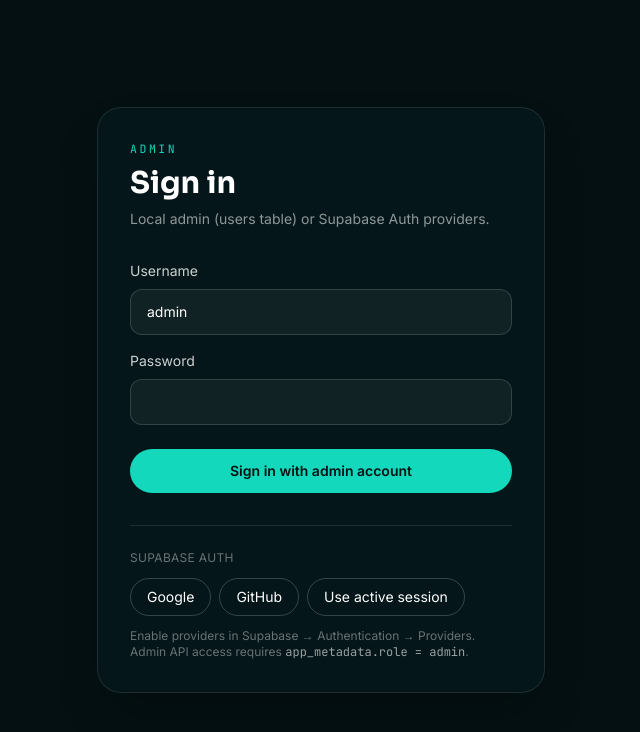
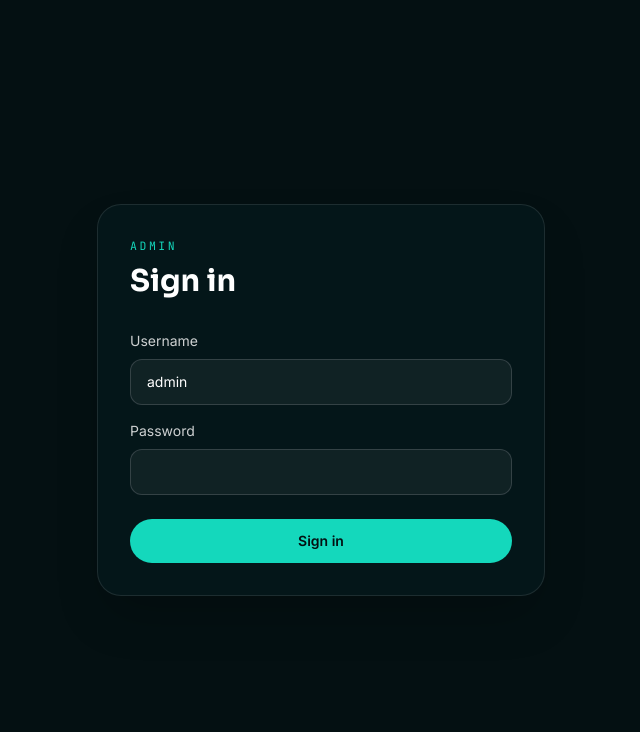
Before and after one commit to benrich09/senotrams, a Next.js app: page /login in a window 1280 px wide. Shown: the top 732 px of the page, without its empty margins (319-959 px from the left). Built offline with nearby package versions, Linux system fonts and the light colour scheme; no server answers.

Commit message:
new service

```diff
--- a/app/login/page.tsx
+++ b/app/login/page.tsx
@@ -56,9 +56,7 @@ function LoginForm() {
     <div className="w-full max-w-md rounded-3xl border border-white/10 bg-ink-2/80 p-8 shadow-2xl backdrop-blur">
       <p className="eyebrow text-orange">Admin</p>
       <h1 className="mt-2 font-display text-3xl font-bold text-white">Sign in</h1>
-      <p className="mt-2 text-sm text-white/55">
-        Local admin (users table) or Supabase Auth providers.
-      </p>
+
 
       <form onSubmit={onSubmit} className="mt-8 flex flex-col gap-4">
         <label className="flex flex-col gap-2 text-sm text-white/80">
@@ -88,42 +86,10 @@ function LoginForm() {
           disabled={loading}
           className="mt-2 rounded-full bg-orange px-6 py-3 text-sm font-semibold text-ink disabled:opacity-60"
         >
-          {loading ? "Signing in…" : "Sign in with admin account"}
+          {loading ? "Signing in…" : "Sign in"}
         </button>
       </form>
 
-      {hasSupabase && (
-        <div className="mt-8 border-t border-white/10 pt-6">
-          <p className="text-xs uppercase tracking-wide text-white/40">Supabase Auth</p>
-          <div className="mt-3 flex flex-wrap gap-2">
-            <button
-              type="button"
-              onClick={() => oauth("google")}
-              className="rounded-full border border-white/20 px-4 py-2 text-sm text-white hover:border-orange"
-            >
-              Google
-            </button>
-            <button
-              type="button"
-              onClick={() => oauth("github")}
-              className="rounded-full border border-white/20 px-4 py-2 text-sm text-white hover:border-orange"
-            >
-              GitHub
-            </button>
-            <button
-              type="button"
-              onClick={useSupabaseSession}
-              className="rounded-full border border-white/20 px-4 py-2 text-sm text-white hover:border-orange"
-            >
-              Use active session
-            </button>
-          </div>
-          <p className="mt-3 text-xs text-white/40">
-            Enable providers in Supabase → Authentication → Providers. Admin API
-            access requires <code className="text-white/60">app_metadata.role = admin</code>.
-          </p>
-        </div>
-      )}
     </div>
   );
 }
--- a/data/services.ts
+++ b/data/services.ts
@@ -1,4 +1,4 @@
-export type Accent = "orange" | "blue";
+export type Accent = "orange" | "blue" | "green";
 
 export interface ServiceItem {
   slug: string;
@@ -193,6 +193,32 @@ export const services: ServiceItem[] = [
     bookingNote: "What content do you need first?",
     techStacks: ["Editorial workflows", "SEO basics", "CMS (WordPress / headless)", "Brand guidelines"],
   },
+   {
+    slug: "ICT Maintanance and Support ",
+    monogram: "MS",
+    name: "ICT Maintenance and Support",
+    tagline: "Keeping your systems running",
+    accent: "blue",
+    description: "Proactive maintenance and support for your ICT infrastructure.",
+    longDescription: "We ensure your ICT systems are always up and running with our proactive maintenance and support services.",
+    howItWorks: ["Brand voice & goals", "Outline", "Draft", "Edit & publish-ready files"],
+    features: ["Website copy", "Blog articles", "Social captions", "Email sequences", "Brand voice guides"],
+    bookingNote: "What content do you need first?",
+    techStacks: ["Editorial workflows", "SEO basics", "CMS (WordPress / headless)", "Brand guidelines"],
+  },
+   {
+    slug: "Cloud Services",
+    monogram: "CS",
+    name: "Cloud Services",
+    tagline: "Scalable solutions for your business",
+    accent: "green",
+    description: "Managed cloud solutions for seamless integration and scalability.",
+    longDescription: "We provide comprehensive cloud services to help your business scale efficiently and securely.",
+    howItWorks: ["Assess needs", "Design solution", "Deploy", "Monitor & optimise"],
+    features: ["Infrastructure as Code", "Automated Scaling", "Disaster Recovery", "Security Management", "Performance Monitoring"],
+    bookingNote: "Tell us about your cloud requirements.",
+    techStacks: ["AWS", "Azure", "Google Cloud", "Kubernetes", "Docker"],
+  },
 ];
 
 export function getServiceBySlug(slug: string): ServiceItem | undefined {
```
